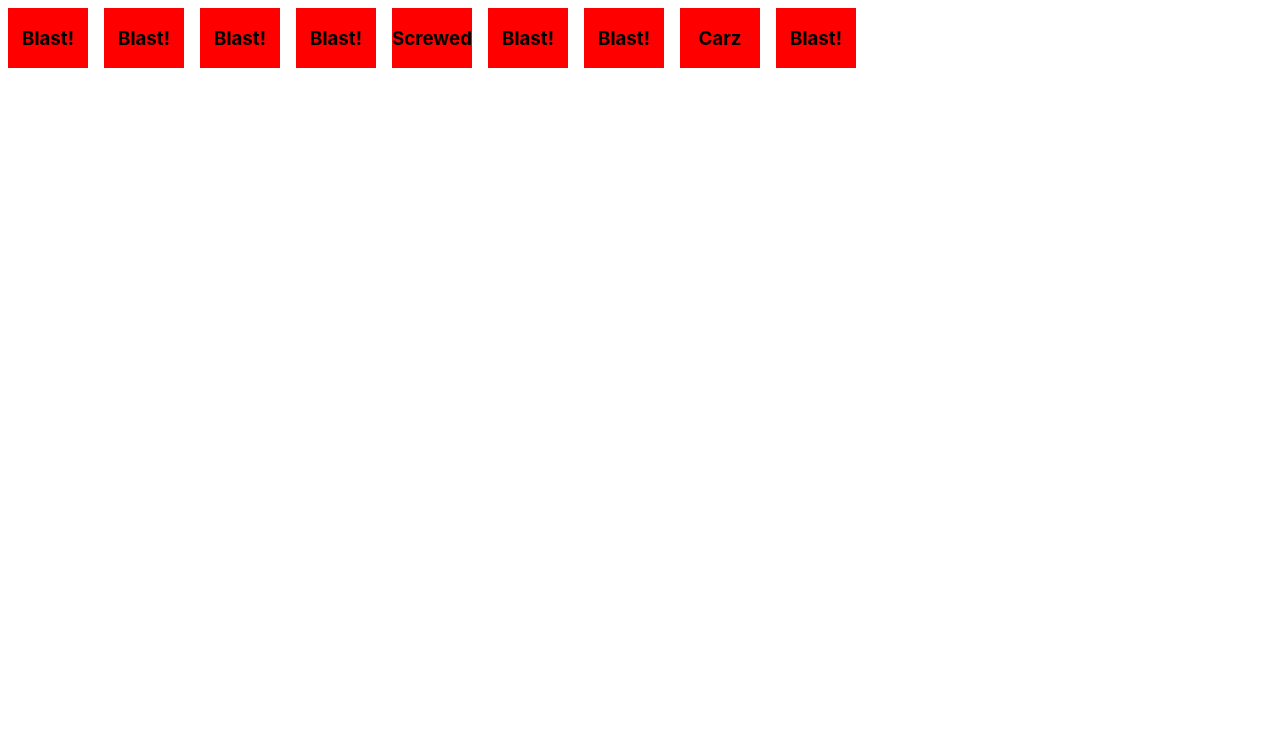
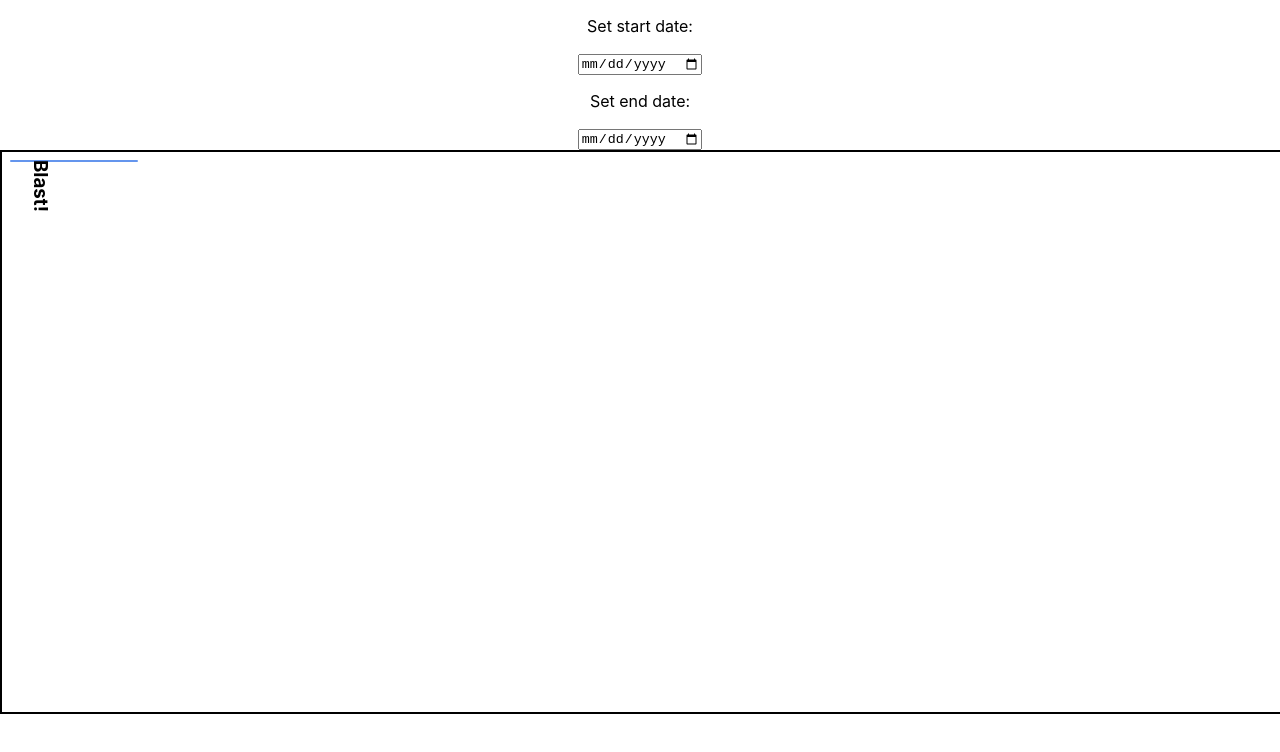
Before and after one commit to ConHiggins/frontend-exam, a React (Create React App) app: page / in a window 1280 px wide. Shown: the top 752 px of the page. Built offline with nearby package versions, Linux system fonts and the light colour scheme.

Commit message:
final commit as time expired

```diff
--- a/src/App.js
+++ b/src/App.js
@@ -6,12 +6,10 @@ import { useState } from "react";
 import NavBar from "./components/NavBar/NavBar";
 
 function App() {
-    const [activeProp, setActiveProp] = useState(null);
-
     return (
         <div className="App">
             <NavBar />
-            <DataGraphContainer data={gamesData} activeProp={activeProp} />
+            <DataGraphContainer data={gamesData} />
         </div>
     );
 }
--- a/src/components/ChartBar/ChartBar.jsx
+++ b/src/components/ChartBar/ChartBar.jsx
@@ -1,13 +1,13 @@
 import { useState } from "react";
 import "./ChartBar.scss";
 
-const ChartBar = ({ date, country, appName, adNet, dailyUsers, activeProp }) => {
-    const [barHeight, setBarHeight] = useState(0);
+const ChartBar = ({ date, country, appName, adNet, dailyUsers }) => {
+    const [barHeight, setBarHeight] = useState(dailyUsers);
 
     return (
         <>
-            <div className="chartbar" style={{ height: { barHeight } }}>
-                <h3>{appName}</h3>
+            <div className="chartbar" style={{ height: `${Math.min(barHeight, 200)}px` }}>
+                <h3 className="chartbar-title">{appName}</h3>
             </div>
         </>
     );
--- a/src/components/ChartBar/ChartBar.scss
+++ b/src/components/ChartBar/ChartBar.scss
@@ -2,8 +2,14 @@
 
     .chartbar{
         content: "";
-        background: red;
-        width: 5rem;
+        background: cornflowerblue;
+        border-radius: 0.1rem;
+        width: 10vw;
         margin: 0.5rem;
+
+        &-title{
+            writing-mode: vertical-rl;
+
+        }
     }
 }
--- a/src/components/DataGraph/DataGraph.jsx
+++ b/src/components/DataGraph/DataGraph.jsx
@@ -3,23 +3,21 @@ import "./DataGraph.scss";
 import ChartBar from "../ChartBar/ChartBar";
 import { useEffect } from "react";
 
-const DataGraph = ({ data }, activeProp) => {
-    let todaysDate = new Date();
-    const [startDate, setStartDate] = useState(1);
-    const [endDate, setEndDate] = useState(10);
+const DataGraph = ({ data }) => {
+    const [startDate, setStartDate] = useState(new Date(2018, 9, 1));
+    const [endDate, setEndDate] = useState(new Date(2018, 9, 30));
     const [displayData, setDisplayData] = useState([]);
 
     const getDataWithinTimeframe = (arr) => {
         return arr.filter((item, index) => {
             let itemDateSplit = item.Date.split("/"); /// Manual split as data is dd/mm/yyyy
             let dateObject = new Date(+itemDateSplit[2], itemDateSplit[1] - 1, +itemDateSplit[0]);
-
-            return startDate <= dateObject.getDay() && dateObject.getDay() <= endDate;
+            return startDate.getDay() <= dateObject.getDay() && dateObject.getDay() <= endDate.getDay();
         });
     };
 
-    const getDisplayData = (arr, startInd, endInd) => {
-        return arr?.slice(startInd, endInd).map((item, index) => {
+    const getDisplayData = (arr, startDt, endDt) => {
+        return arr?.slice(startDt, endDt).map((item, index) => {
             return (
                 <ChartBar
                     date={item.Date}
@@ -33,10 +31,32 @@ const DataGraph = ({ data }, activeProp) => {
     };
 
     useEffect(() => {
-        setDisplayData(getDisplayData(getDataWithinTimeframe(data.data), startDate, endDate));
+        console.log(getDataWithinTimeframe(data.data));
+        setDisplayData(getDisplayData(getDataWithinTimeframe(data.data), startDate.getDay(), endDate.getDay()));
+        console.log(displayData);
     }, [data, startDate, endDate]);
 
-    return <div className="datagraph">{displayData}</div>;
+    return (
+        <>
+            <p>Set start date:</p>
+            <input
+                type="date"
+                onBlur={(e) => {
+                    setStartDate(new Date(e.target.value));
+                }}
+            />
+            <p>Set end date:</p>
+            <input
+                type="date"
+                onBlur={(e) => {
+                    setEndDate(new Date(e.target.value));
+                }}
+            />
+            <div className="datagraph">
+                <div className="datagraph__display-data">{displayData}</div>
+            </div>
+        </>
+    );
 };
 
 export default DataGraph;
--- a/src/components/DataGraph/DataGraph.scss
+++ b/src/components/DataGraph/DataGraph.scss
@@ -1,7 +1,11 @@
 @media screen and (min-width: 328px) {
 
-    .datagraph{
+    .datagraph__display-data{
         display: flex;
         flex-direction: row;
+        width: 100vw;
+        border: 2px solid black;
+        overflow-x: scroll;
+        height: 70vh;
     }
 }
--- a/src/components/NavBar/NavBar.jsx
+++ b/src/components/NavBar/NavBar.jsx
@@ -1,5 +1,7 @@
 import "./NavBar.scss";
 
-const NavBar = () => {};
+const NavBar = () => {
+    return <div className="navbar"></div>;
+};
 
 export default NavBar;
--- a/src/containers/DataGraphContainer/DataGraphContainer.jsx
+++ b/src/containers/DataGraphContainer/DataGraphContainer.jsx
@@ -1,8 +1,12 @@
 import "./DataGraphContainer.scss";
 import DataGraph from "../../components/DataGraph/DataGraph";
 
-const DataGraphContainer = (data, activeProp) => {
-    return <DataGraph data={data} activeProp={activeProp} />;
+const DataGraphContainer = (data) => {
+    return (
+        <div className="datagraph-container">
+            <DataGraph data={data} />
+        </div>
+    );
 };
 
 export default DataGraphContainer;
--- a/src/containers/DataGraphContainer/DataGraphContainer.scss
+++ b/src/containers/DataGraphContainer/DataGraphContainer.scss
@@ -0,0 +1,6 @@
+@media screen and (min-width: 328px) {
+
+    .datagraph-container{
+        height:100vh;
+    }
+}
```
